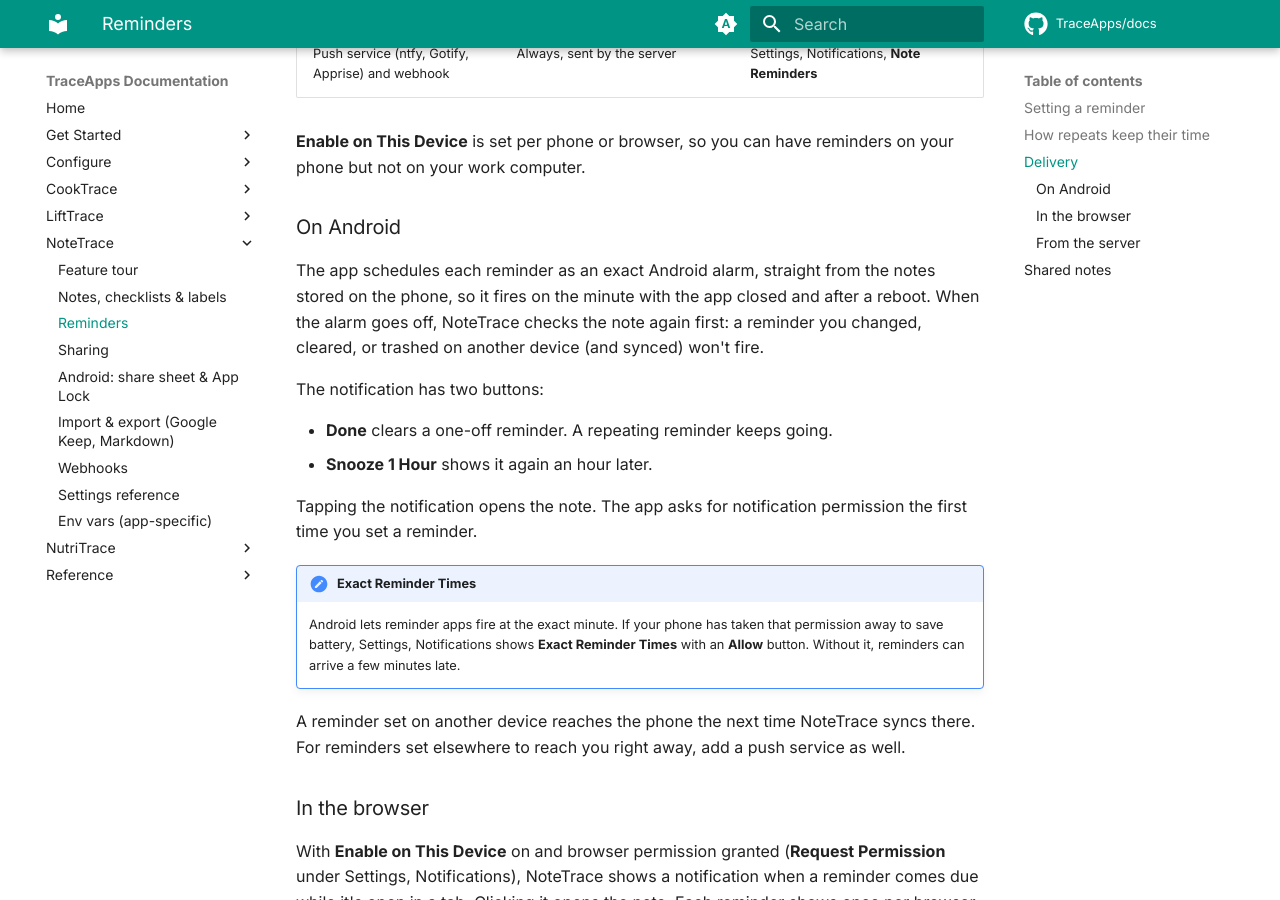
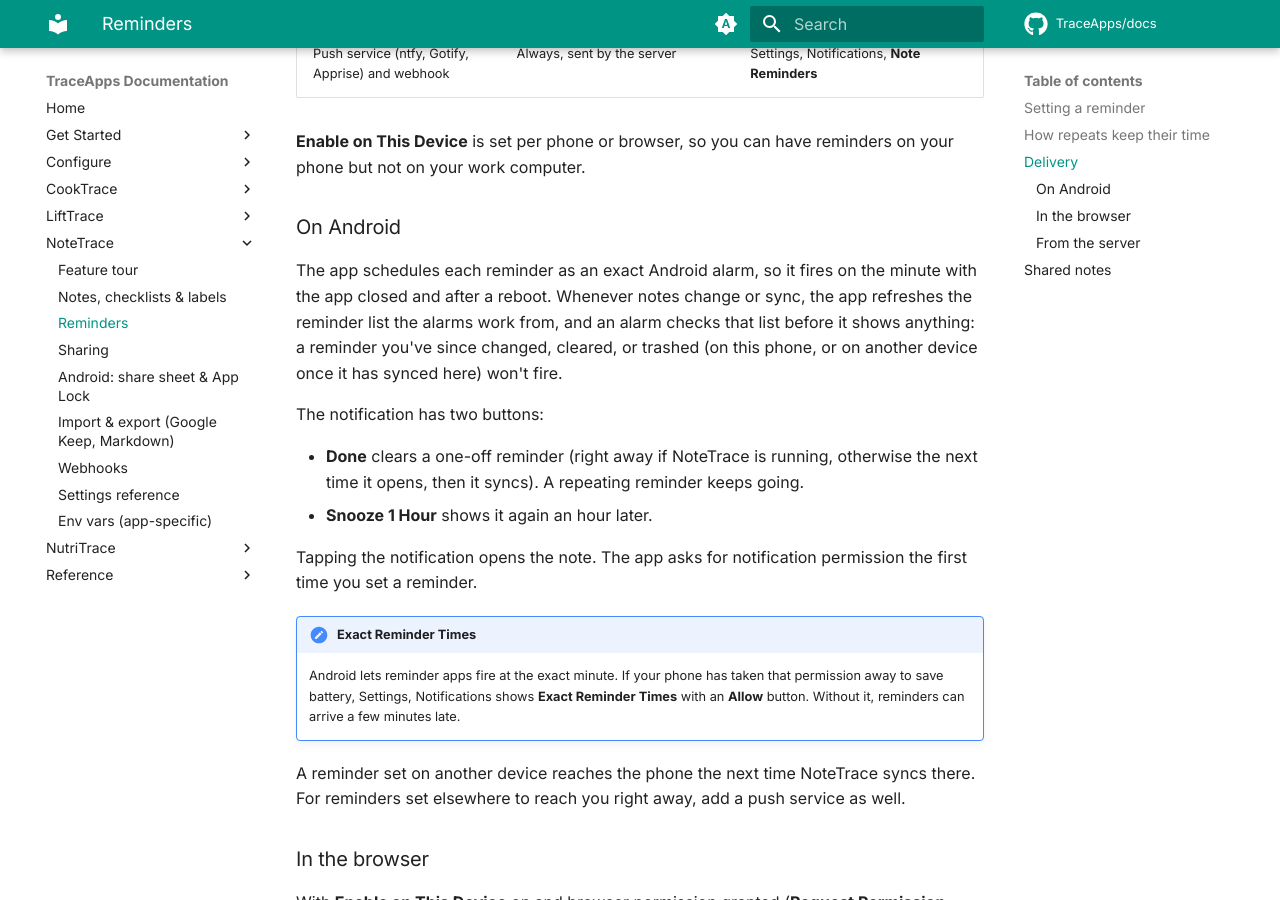
Before and after one commit to TraceApps/docs, an MkDocs documentation site: the page built from docs/notetrace/reminders.md, in a window 1280 px wide and 900 px high, scrolled down 988 px. Built offline with MkDocs 1.6.1 and Material for MkDocs 9.7.7, drawn with Linux system fonts in a browser that asks for light colours; comment, search, counter and statistics services are not loaded.

Commit message:
docs(notetrace) How Android reminders check the latest list and handle Done

```diff
--- a/docs/notetrace/reminders.md
+++ b/docs/notetrace/reminders.md
@@ -29,11 +29,11 @@ Reminders reach you three ways. Use any combination.
 
 ### On Android
 
-The app schedules each reminder as an exact Android alarm, straight from the notes stored on the phone, so it fires on the minute with the app closed and after a reboot. When the alarm goes off, NoteTrace checks the note again first: a reminder you changed, cleared, or trashed on another device (and synced) won't fire.
+The app schedules each reminder as an exact Android alarm, so it fires on the minute with the app closed and after a reboot. Whenever notes change or sync, the app refreshes the reminder list the alarms work from, and an alarm checks that list before it shows anything: a reminder you've since changed, cleared, or trashed (on this phone, or on another device once it has synced here) won't fire.
 
 The notification has two buttons:
 
-- **Done** clears a one-off reminder. A repeating reminder keeps going.
+- **Done** clears a one-off reminder (right away if NoteTrace is running, otherwise the next time it opens, then it syncs). A repeating reminder keeps going.
 - **Snooze 1 Hour** shows it again an hour later.
 
 Tapping the notification opens the note. The app asks for notification permission the first time you set a reminder.
```
